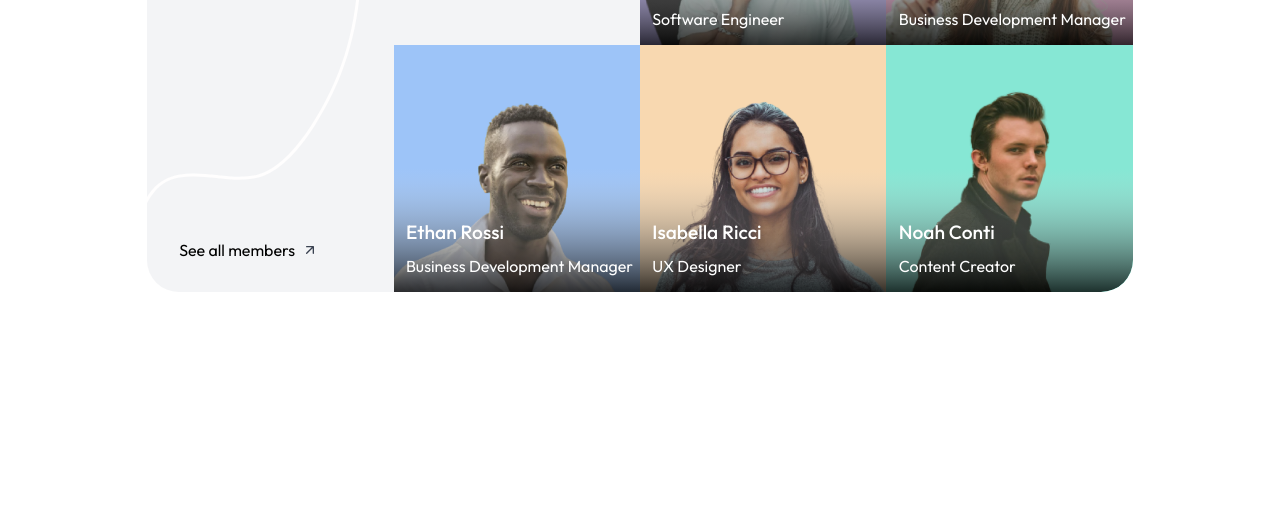
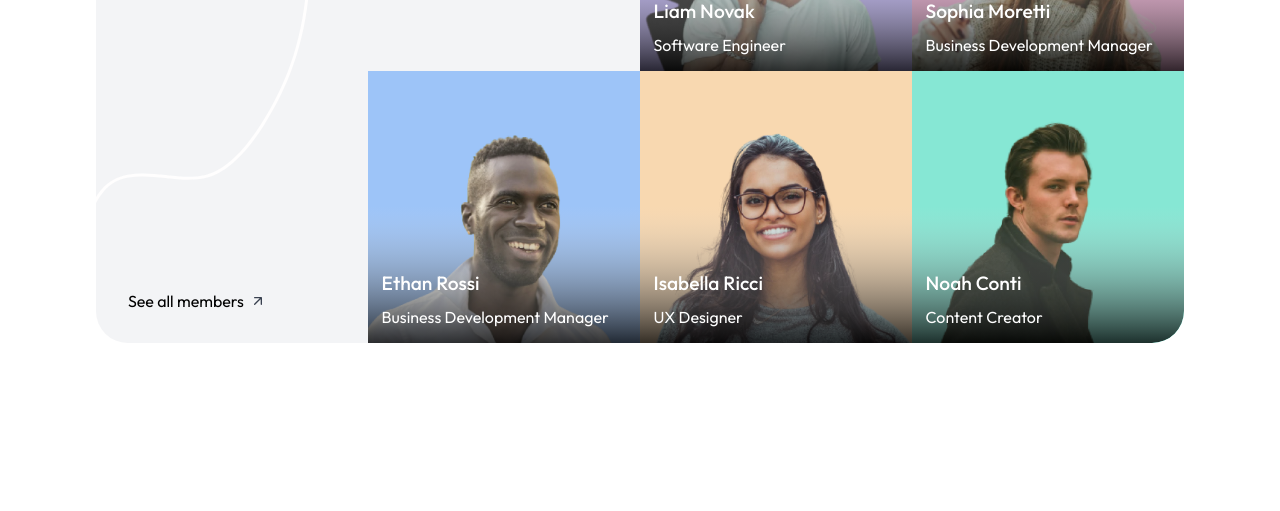
Before and after one commit to beetrand/our-team-layout-master, a website: page index.html in a window 1280 px wide. Shown: the part 289-800 px from the top of the page. Drawn offline with Linux system fonts and the light colour scheme.

Commit message:
Increase container width from 77% to 85%

```diff
--- a/index.scss
+++ b/index.scss
@@ -13,7 +13,7 @@ body {
 
 .container {
     display: grid;
-    width: 77%;
+    width: 85%;
     margin: 5.5rem auto 5.5rem auto;
     border-radius: 2rem;
     background-color: #f3f4f6;
```
Also changed, not shown: index.css.
